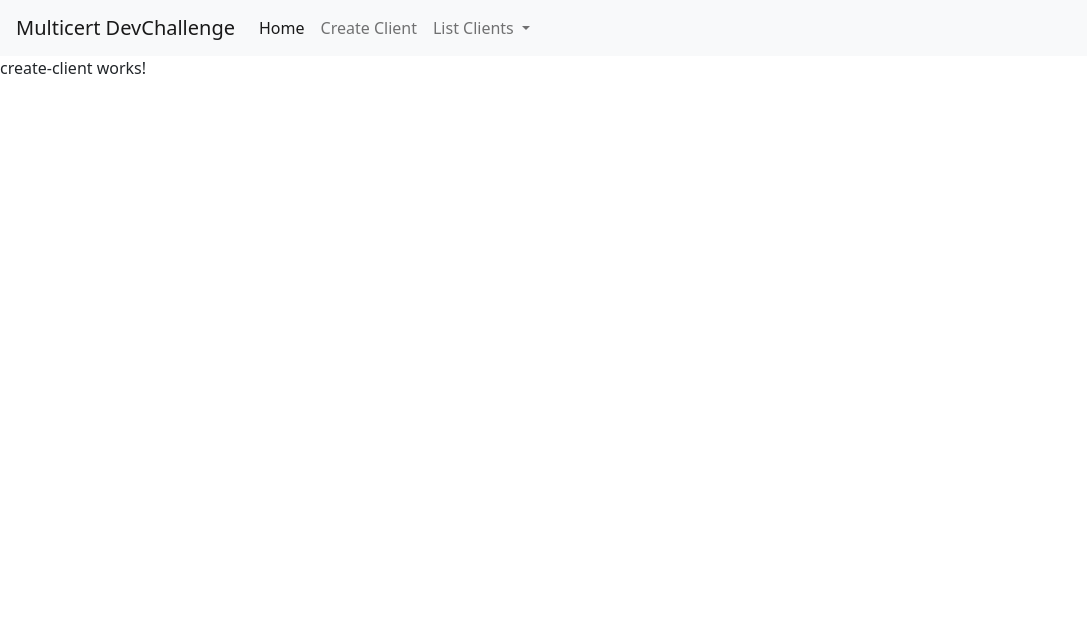
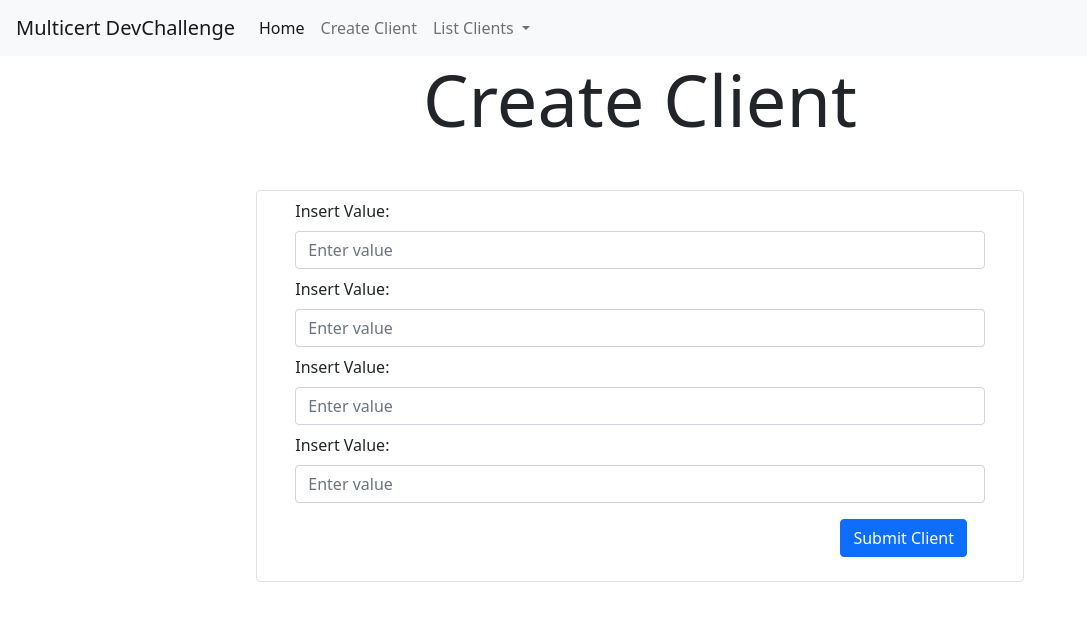
Before and after one commit to nunofreitas96/multicert_dev_challenge, an Angular app in the folder client/: page /create-client in a window 1280 px wide. Shown: the top 620 px of the page, without its empty margins (0-1087 px from the left). Built offline with nearby package versions, Linux system fonts and the light colour scheme.

Commit message:
Add Client Creator

```diff
--- a/client/src/app/client-search/client-search.component.html
+++ b/client/src/app/client-search/client-search.component.html
@@ -28,13 +28,6 @@
 
 <div class = "d-flex m-md-5  align-items-center justify-content-center" style="width: 80%;">
 
-<div class=" alert alert-danger alert-dismissible fade show " role="alert" id="redAlert" hidden>
-  No data Found
-  <button type="button" class="close" data-dismiss="alert" aria-label="Close">
-    <span aria-hidden="true">&times;</span>
-  </button>
-</div>
-
 
 </div>
 
--- a/client/src/app/create-client/create-client.component.html
+++ b/client/src/app/create-client/create-client.component.html
@@ -1 +1,29 @@
-<p>create-client works!</p>
+<h1 class="display-2 mx-auto text-center">Create Client</h1>
+
+<form  class="mx-auto mt-5 border rounded" style="width: 60%;">
+    <div class="form-group m-2 mx-auto" style="width: 90%;">
+      <label for="valueInput1">Insert Value:</label>
+      <input type="text" name="typeInput" class="form-control" id="valueInput1" aria-describedby="valueHelp" placeholder="Enter value" [(ngModel)]="model.clientNameValue">
+
+    </div>
+  <div class="form-group m-2 mx-auto" style="width: 90%;">
+    <label for="valueInput1">Insert Value:</label>
+    <input type="text" name="typeInput" class="form-control" id="valueInput2" aria-describedby="valueHelp" placeholder="Enter value" [(ngModel)]="model.nifValue">
+
+  </div>
+  <div class="form-group m-2 mx-auto" style="width: 90%;">
+    <label for="valueInput1">Insert Value:</label>
+    <input type="text" name="typeInput" class="form-control" id="valueInput3" aria-describedby="valueHelp" placeholder="Enter value" [(ngModel)]="model.clientAddressValue">
+
+  </div>
+  <div class="form-group m-2 mx-auto" style="width: 90%;">
+    <label for="valueInput1">Insert Value:</label>
+    <input type="text" name="typeInput" class="form-control" id="valueInput4" aria-describedby="valueHelp" placeholder="Enter value" [(ngModel)]="model.phoneNumberValue">
+
+  </div>
+
+  <div class="d-flex p-2 mr-5 mb-3 mt-2 flex-row-reverse" >
+  <button type="submit" class="btn btn-primary" >Submit Client</button>
+  </div>
+
+</form>
--- a/client/src/app/create-client/create-client.component.ts
+++ b/client/src/app/create-client/create-client.component.ts
@@ -1,4 +1,5 @@
 import { Component, OnInit } from '@angular/core';
+import {Model} from "../client-search/client-search.component";
 
 @Component({
   selector: 'app-create-client',
@@ -7,9 +8,20 @@ import { Component, OnInit } from '@angular/core';
 })
 export class CreateClientComponent implements OnInit {
 
+  model: FormModel = new FormModel();
   constructor() { }
 
   ngOnInit(): void {
   }
 
+
+
+
 }
+
+export class FormModel{
+  clientNameValue: string = "";
+  nifValue: string = "";
+  clientAddressValue: string = "";
+  phoneNumberValue:string = "";
+}
```
